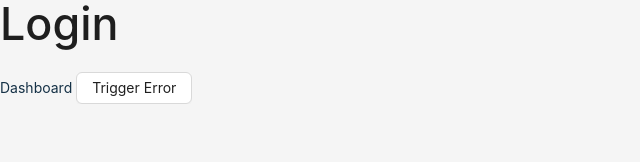
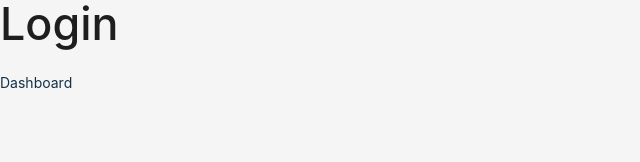
Before and after one commit to EC8-Ollix/Ollix-Frontend, a Vue app: page /Ollix-Frontend/login in a window 1280 px wide. Shown: the top 162 px of the page, without its empty margins (0-640 px from the left). Built offline with nearby package versions, Linux system fonts and the light colour scheme.

Commit message:
OLI-10: Ajeitado alguns erros

```diff
--- a/src/components/authentication/Login.vue
+++ b/src/components/authentication/Login.vue
@@ -3,7 +3,6 @@
         <h1>Login</h1>
 
         <router-link to="/Ollix-Frontend/register"> Dashboard </router-link>
-        <a-button @click="triggerError">Trigger Error</a-button>
     </div>
 </template>
 
@@ -13,16 +12,5 @@ import { useRoute } from 'vue-router'
 
 export default defineComponent({
     name: 'Login',
-    methods: {
-        triggerError() {
-            try {
-                throw new Error('This is a test error')
-            } catch (error) {
-                this.$notifySuccess({
-                    successTitle: 'Parabens',
-                })
-            }
-        },
-    },
 })
 </script>
--- a/src/components/authentication/Register.vue
+++ b/src/components/authentication/Register.vue
@@ -8,7 +8,8 @@ import {
 } from '@ant-design/icons-vue'
 import { Rule } from 'ant-design-vue/es/form'
 import axios from 'axios'
-import { notifyError, notifySuccess } from '../../config/notificationHelper.ts'
+import { AxiosError } from 'axios'
+import { notifyError, notifySuccess } from '../../config/notificationHelper'
 
 interface UserState {
     firstName: string
@@ -122,15 +123,8 @@ export default defineComponent({
             ],
         }
 
-        const handleUserRegistration = async (values: FormState) => {
-            console.error('Estado: ', 2)
+        const handleUserRegistration = async (values: UserState) => {
             currentStep.value = 2
-            // try {
-            //     // Execute API call here
-            //     console.log('API Call with values: ', values)
-            // } catch (error) {
-            //     console.error('API Error: ', error)
-            // }
         }
 
         const handleUserRegistrationFailed = (errors: any) => {
@@ -146,7 +140,7 @@ export default defineComponent({
         })
 
         const formatValue = computed(() => {
-            return formatCNPJ(clientState.cnpj.value)
+            return formatCNPJ(clientState.cnpj)
         })
 
         const formatCNPJ = (value: string) => {
@@ -261,7 +255,8 @@ export default defineComponent({
                     })
                     await router.push('/Ollix-Frontend/login')
                 }
-            } catch (error) {
+            } catch (err) {
+                const error = err as AxiosError
                 notifyError(error)
                 if (error.response) {
                     if (error.response.data.validationErrors) {
```
